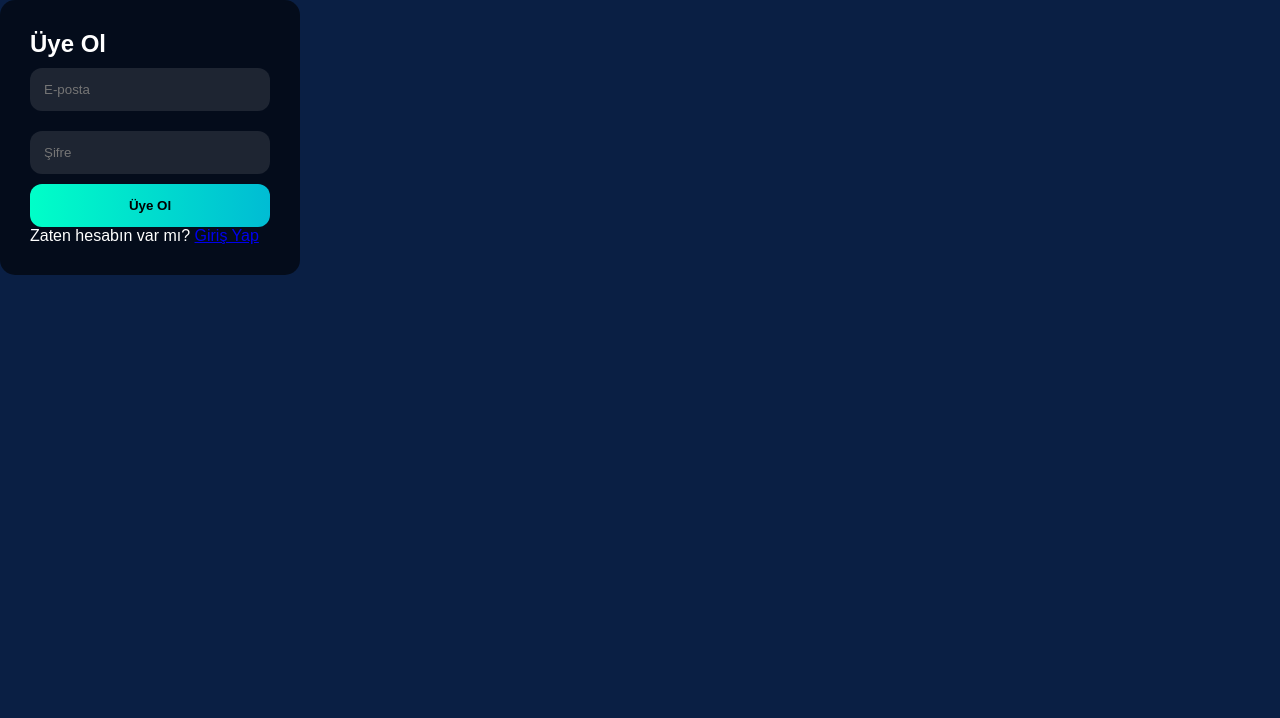
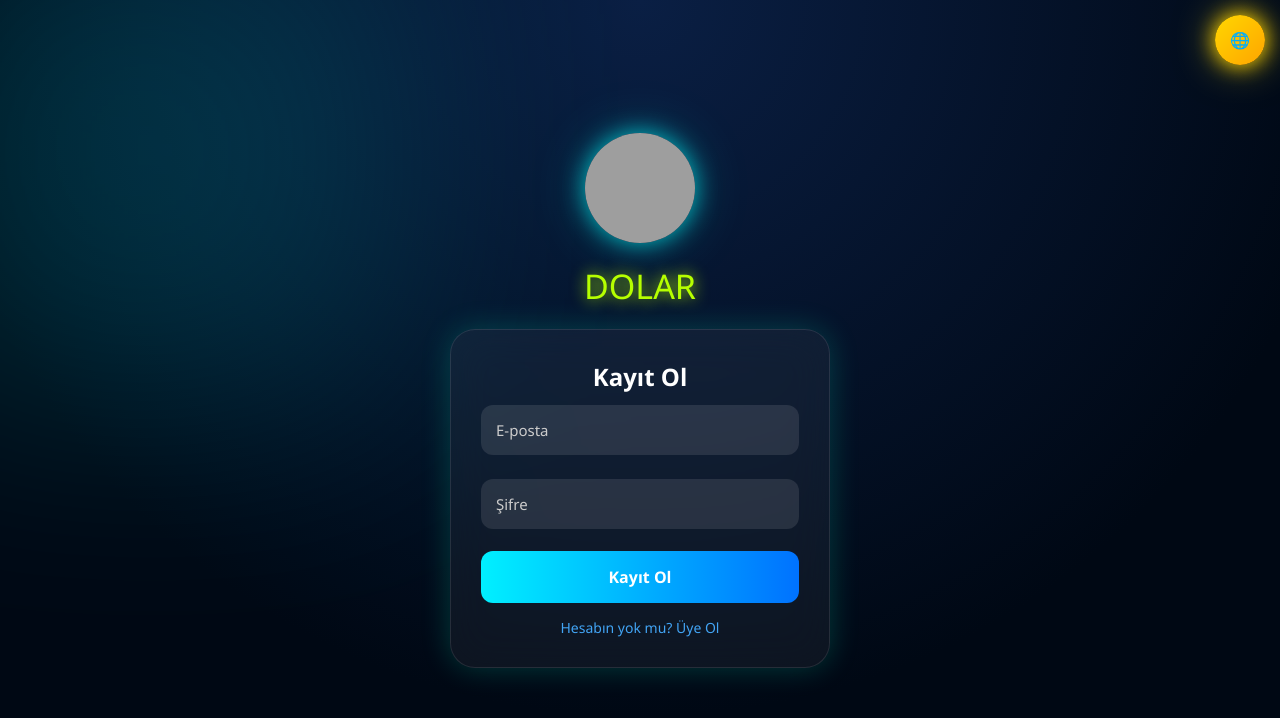
Before and after one commit to ahmedramazan12321-create/swerrrrr, a website: page register.html in a window 1280 px wide. Drawn offline with Linux system fonts and the light colour scheme; grey boxes are pictures that could not be loaded.

Commit message:
Update register.html

```diff
--- a/register.html
+++ b/register.html
@@ -1,23 +1,214 @@
 <!DOCTYPE html>
 <html lang="tr">
 <head>
-  <meta charset="UTF-8">
-  <title>Kayıt Ol</title>
-  <link rel="stylesheet" href="style.css">
+<meta charset="UTF-8">
+<meta name="viewport" content="width=device-width, initial-scale=1.0">
+<title>DOLAR - Kayıt</title>
+
+<style>
+*{margin:0;padding:0;box-sizing:border-box;font-family:'Segoe UI',sans-serif;}
+
+body{
+  min-height:100dvh;
+  display:flex;
+  justify-content:center;
+  align-items:center;
+  background:radial-gradient(circle at top,#0a1f44,#000814 70%);
+  color:white;
+  overflow:hidden;
+}
+
+/* 🔥 Glow background */
+body::before{
+  content:"";
+  position:absolute;
+  width:500px;
+  height:500px;
+  background:#00f0ff;
+  filter:blur(120px);
+  opacity:0.15;
+  top:-100px;
+  left:-100px;
+}
+
+/* 🌐 LANGUAGE */
+.lang-box{position:fixed;top:15px;right:15px;z-index:999;}
+.lang-btn{
+  width:50px;height:50px;border-radius:50%;
+  background:linear-gradient(135deg,gold,orange);
+  display:flex;align-items:center;justify-content:center;
+  cursor:pointer;
+  box-shadow:0 0 20px gold,0 0 40px rgba(255,215,0,0.6);
+  transition:0.3s;
+}
+.lang-btn:hover{transform:scale(1.1);}
+.lang-menu{
+  display:none;
+  margin-top:10px;
+  background:rgba(0,0,0,0.9);
+  border-radius:15px;
+  overflow:hidden;
+}
+.lang-menu div{
+  padding:12px;
+  cursor:pointer;
+  color:white;
+  transition:0.2s;
+}
+.lang-menu div:hover{
+  background:gold;
+  color:black;
+}
+
+/* 💎 CONTAINER */
+.container{
+  width:100%;
+  max-width:420px;
+  padding:20px;
+  text-align:center;
+  z-index:1;
+}
+
+/* 🔥 LOGO */
+.logo{
+  width:110px;height:110px;border-radius:50%;
+  background:url('https://i.ibb.co/NnY0jXCx/IMG-20240322-WA0000.jpg') center/cover;
+  margin:auto;
+  box-shadow:0 0 25px rgba(0,255,255,0.7),0 0 60px rgba(0,255,255,0.2);
+}
+
+/* ✨ TITLE */
+.title{
+  font-size:34px;
+  color:#b6ff00;
+  margin:20px 0;
+  text-shadow:0 0 15px #b6ff00;
+}
+
+/* 💎 CARD */
+.card{
+  padding:30px;
+  border-radius:25px;
+  background:rgba(255,255,255,0.05);
+  backdrop-filter:blur(20px);
+  border:1px solid rgba(255,255,255,0.1);
+  box-shadow:0 0 30px rgba(0,255,200,0.2);
+  transition:0.3s;
+}
+.card:hover{transform:translateY(-5px);}
+
+/* INPUT */
+input{
+  width:100%;
+  padding:15px;
+  margin:12px 0;
+  border-radius:12px;
+  border:none;
+  outline:none;
+  background:rgba(255,255,255,0.1);
+  color:white;
+  font-size:15px;
+}
+input::placeholder{color:#ccc;}
+
+/* BUTTON */
+button{
+  width:100%;
+  padding:15px;
+  margin-top:10px;
+  border:none;
+  border-radius:12px;
+  background:linear-gradient(90deg,#00f0ff,#0072ff);
+  color:white;
+  font-weight:bold;
+  font-size:16px;
+  cursor:pointer;
+  transition:0.3s;
+}
+button:hover{
+  transform:scale(1.05);
+  box-shadow:0 0 20px #00f0ff;
+}
+
+/* SWITCH */
+.switch{
+  margin-top:15px;
+  font-size:14px;
+  color:#42a5f5;
+  cursor:pointer;
+}
+.switch:hover{text-decoration:underline;}
+
+/* 🔄 LOADER */
+#loader{
+  position:fixed;
+  top:0;left:0;
+  width:100%;height:100%;
+  background:#000814;
+  display:none;
+  justify-content:center;
+  align-items:center;
+  z-index:9999;
+}
+.spinner{
+  width:80px;height:80px;
+  border:6px solid rgba(255,255,255,0.1);
+  border-top:6px solid #00f0ff;
+  border-radius:50%;
+  animation:spin 1s linear infinite;
+  box-shadow:0 0 25px #00f0ff;
+}
+@keyframes spin{100%{transform:rotate(360deg);}}
+
+/* 📱 MOBILE */
+@media(max-width:600px){
+  .title{font-size:28px;}
+  .logo{width:90px;height:90px;}
+}
+</style>
 </head>
+
 <body>
 
-<div class="form-container">
-  <h2>Üye Ol</h2>
+<!-- 🌐 LANGUAGE -->
+<div class="lang-box">
+  <div class="lang-btn" onclick="toggleLang()">🌐</div>
+  <div class="lang-menu" id="langMenu">
+    <div onclick="setLang('tr')">🇹🇷 Türkçe</div>
+    <div onclick="setLang('en')">🇺🇸 English</div>
+    <div onclick="setLang('ar')">🇸🇦 العربية</div>
+  </div>
+</div>
 
-  <input type="email" id="email" placeholder="E-posta">
-  <input type="password" id="password" placeholder="Şifre">
+<div class="container">
 
-  <button onclick="register()">Üye Ol</button>
+  <div class="logo"></div>
 
-  <p>Zaten hesabın var mı? <a href="login.html">Giriş Yap</a></p>
+  <div class="title">DOLAR</div>
+
+  <div class="card">
+
+    <h2 id="title">Kayıt Ol</h2>
+
+    <input type="email" id="email" placeholder="E-posta">
+    <input type="password" id="password" placeholder="Şifre">
+
+    <button onclick="register()" id="btn">Kayıt Ol</button>
+
+    <p class="switch" onclick="window.location.href='login.html'" id="switch">
+      Zaten hesabın var mı? Giriş Yap
+    </p>
+
+  </div>
+
+</div>
+
+<!-- 🔄 LOADER -->
+<div id="loader">
+  <div class="spinner"></div>
 </div>
 
 <script src="app.js"></script>
+
 </body>
 </html>
```
